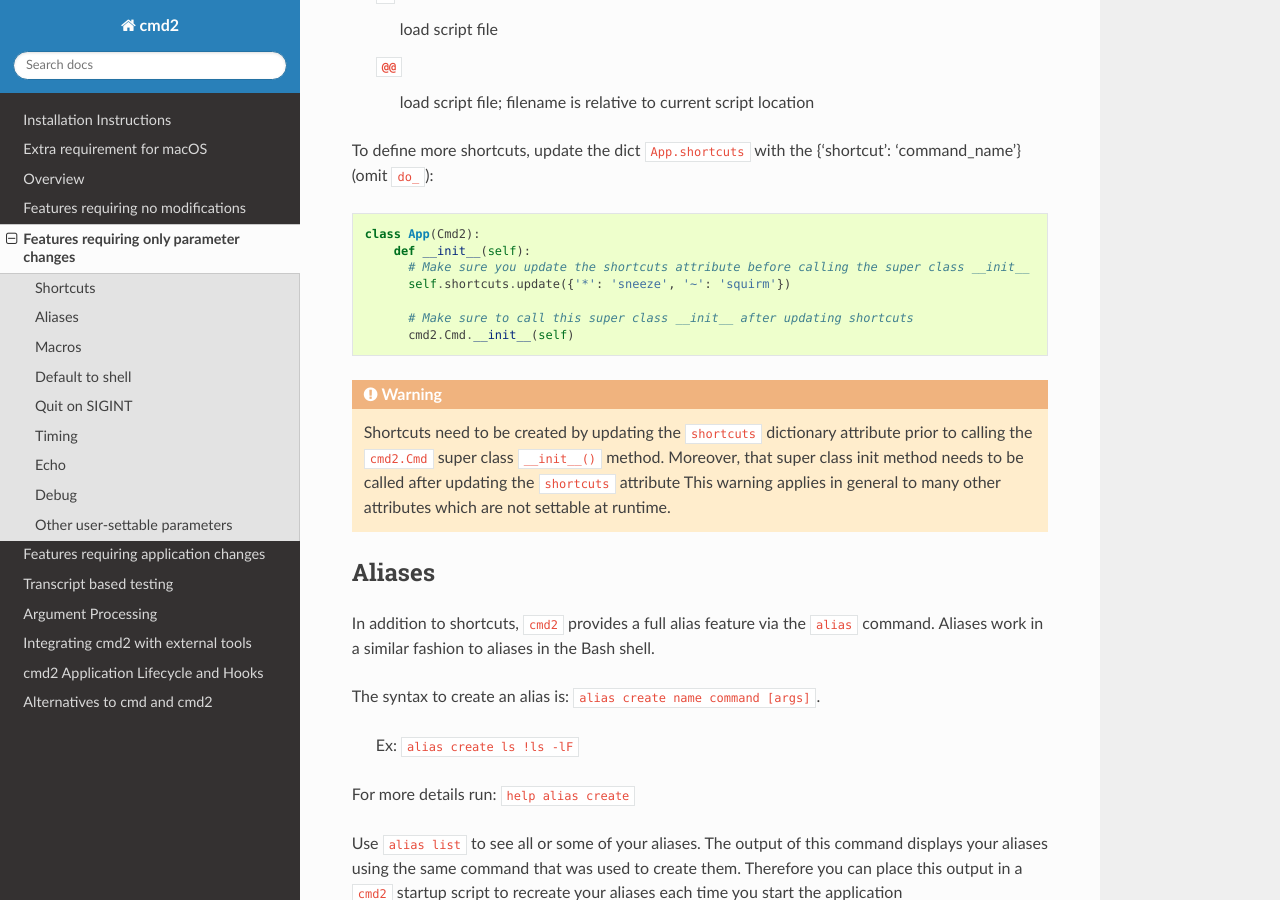
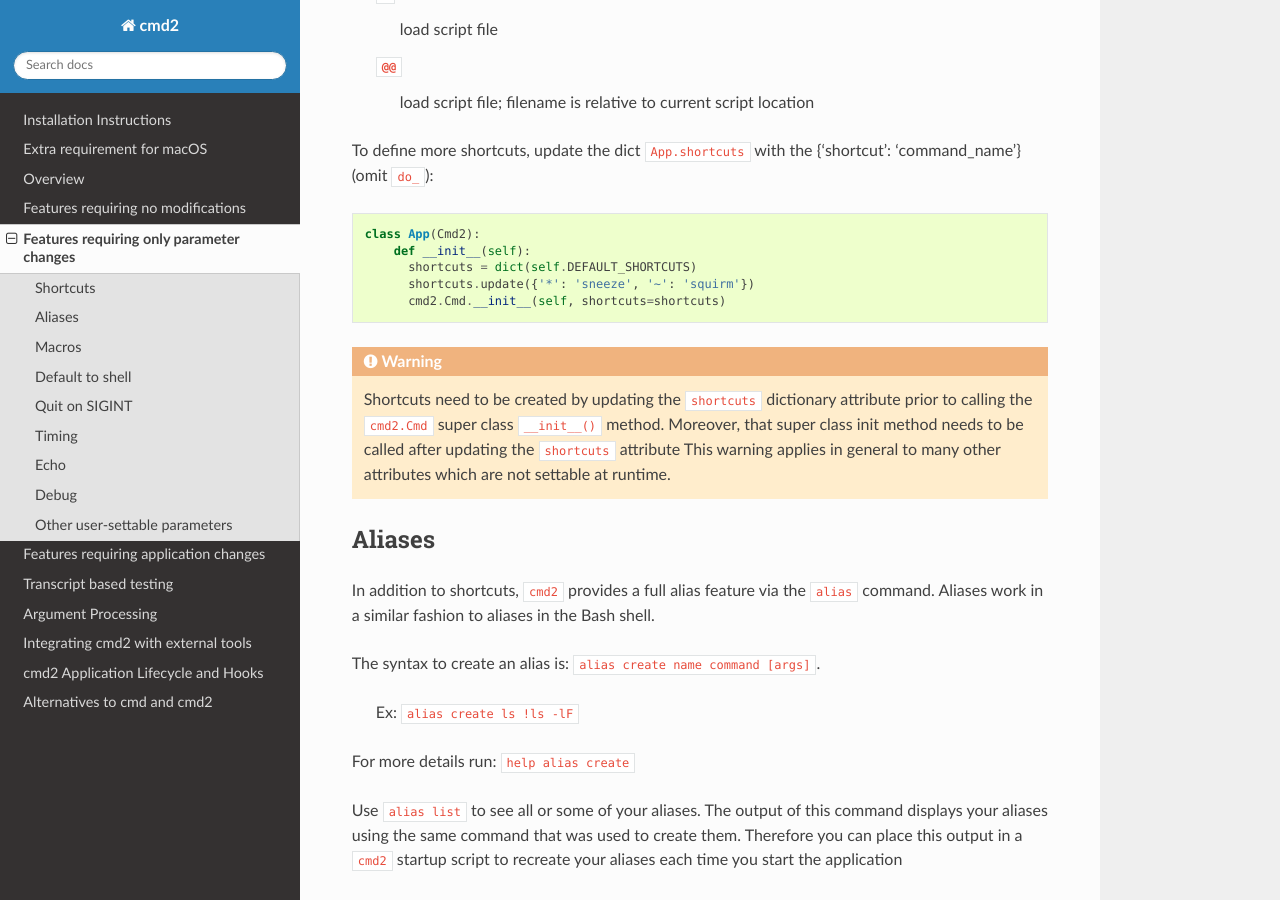
Before and after one commit to python-cmd2/cmd2, a Sphinx documentation site: the page built from docs/settingchanges.rst, in a window 1280 px wide and 900 px high, scrolled down 601 px. Built offline with Sphinx 7.4.7 and the Read the Docs theme 2.0.0, drawn with Linux system fonts in a browser that asks for light colours.

Commit message:
Updated docs to reflect that shortcuts are now passed into the super class initializer

```diff
--- a/docs/settingchanges.rst
+++ b/docs/settingchanges.rst
@@ -33,11 +33,9 @@
 
   class App(Cmd2):
       def __init__(self):
-        # Make sure you update the shortcuts attribute before calling the super class __init__
-        self.shortcuts.update({'*': 'sneeze', '~': 'squirm'})
-
-        # Make sure to call this super class __init__ after updating shortcuts
-        cmd2.Cmd.__init__(self)
+        shortcuts = dict(self.DEFAULT_SHORTCUTS)
+        shortcuts.update({'*': 'sneeze', '~': 'squirm'})
+        cmd2.Cmd.__init__(self, shortcuts=shortcuts)
 
 .. warning::
 
```
Also changed, not shown: README.md (+3 -4 lines).
